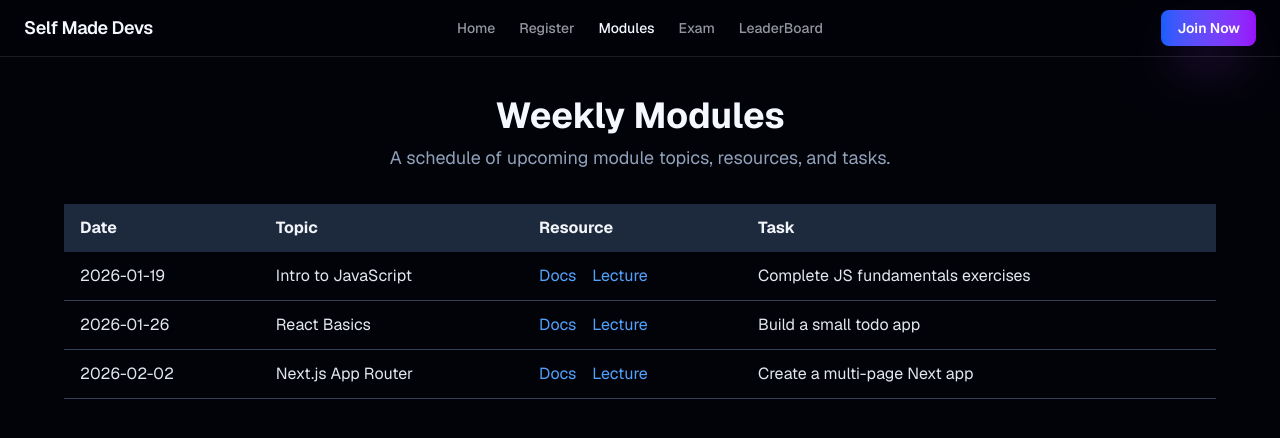
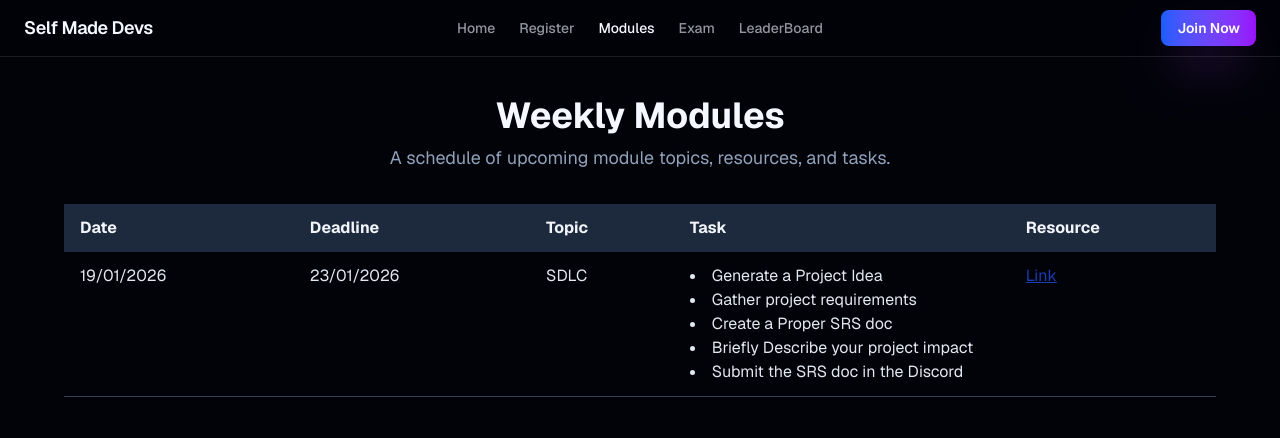
Before and after one commit to reshadMajumder/self-made-devs, a Next.js app in the folder frontend/: page /modules in a window 1280 px wide. Shown: the top 438 px of the page. Built offline with nearby package versions, Linux system fonts and the light colour scheme.

Commit message:
feat : added week-1 Module

```diff
--- a/frontend/app/modules/page.tsx
+++ b/frontend/app/modules/page.tsx
@@ -1,27 +1,24 @@
+import { lightFormat } from "date-fns";
 import Link from "next/link";
 
 export default function ModulesPage() {
   const modules = [
     {
-      date: "2026-01-19",
-      topic: "Intro to JavaScript",
-      resource: "https://developer.mozilla.org/en-US/docs/Web/JavaScript/Guide",
-      task: "Complete JS fundamentals exercises",
+      week: 1,
+      date: "19/01/2026",
+      deadline: "23/01/2026",
+      topic: "SDLC",
+      resource: [
+        "https://www.perforce.com/blog/alm/how-write-software-requirements-specification-srs-document",
+      ],
+      tasks: [
+        "Generate a Project Idea",
+        "Gather project requirements",
+        "Create a Proper SRS doc",
+        "Briefly Describe your project impact",
+        "Submit the SRS doc in the Discord",
+      ],
       quiz: "/exam?module=intro-to-javascript",
-    },
-    {
-      date: "2026-01-26",
-      topic: "React Basics",
-      resource: "https://react.dev/learn",
-      task: "Build a small todo app",
-      quiz: "/exam?module=react-basics",
-    },
-    {
-      date: "2026-02-02",
-      topic: "Next.js App Router",
-      resource: "https://nextjs.org/docs/app",
-      task: "Create a multi-page Next app",
-      quiz: "/exam?module=nextjs-app-router",
     },
   ];
 
@@ -40,9 +37,10 @@ export default function ModulesPage() {
             <thead>
               <tr className="bg-slate-800 text-slate-100">
                 <th className="px-4 py-3">Date</th>
+                <th className="px-4 py-3">Deadline</th>
                 <th className="px-4 py-3">Topic</th>
+                <th className="px-4 py-3">Task</th>
                 <th className="px-4 py-3">Resource</th>
-                <th className="px-4 py-3">Task</th>
                 {/* <th className="px-4 py-3">Quiz</th> */}
               </tr>
             </thead>
@@ -53,10 +51,32 @@ export default function ModulesPage() {
                     {m.date}
                   </td>
                   <td className="px-4 py-3 align-top text-slate-200">
+                    {m.deadline}
+                  </td>
+
+                  <td className="px-4 py-3 align-top text-slate-200">
                     {m.topic}
                   </td>
+
+                  <td className="px-4 py-3 align-top text-slate-200 w-84">
+                    {m.tasks.map((task) => (
+                      <li className="" key={task}>
+                        {task}
+                      </li>
+                    ))}
+                  </td>
+
                   <td className="px-4 py-3 align-top">
-                    <a
+                    {m.resource.map((r) => (
+                      <a
+                        target="_blank"
+                        className="block text-blue-800 underline"
+                        href={r}
+                      >
+                        Link
+                      </a>
+                    ))}
+                    {/* <a
                       href={m.resource}
                       target="_blank"
                       rel="noreferrer"
@@ -72,11 +92,9 @@ export default function ModulesPage() {
                       className="text-blue-400 hover:underline"
                     >
                       Lecture
-                    </a>
+                    </a> */}
                   </td>
-                  <td className="px-4 py-3 align-top text-slate-200">
-                    {m.task}
-                  </td>
+
                   {/* <td className="px-4 py-3 align-top">
                     <Link
                       href={m.quiz}
```
